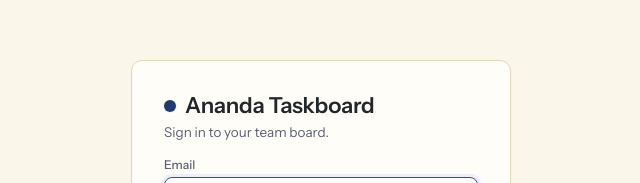
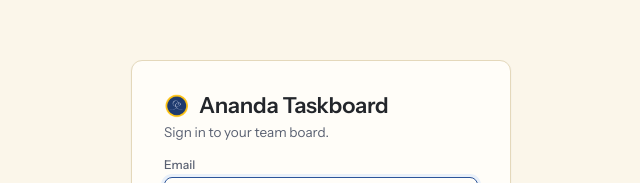
Before and after one commit to Gamanisk108/Ananda-Taskboard, a React (Vite) app in the folder frontend/: page / in a window 1280 px wide. Shown: the part 163-346 px from the top of the page, without its empty margins (319-959 px from the left). Built offline with nearby package versions, Linux system fonts and the light colour scheme; a web font is replaced by a local one.

Commit message:
fix(auth): use the lotus mark on auth screens, not a navy dot (P1)
Login / Signup / Forgot / Reset / Verify now show the brand lotus (/logo.png)
instead of a plain navy dot, matching the design.

Build + vitest(73) green.

Co-Authored-By: Claude Opus 4.8 <noreply@anthropic.com>

```diff
--- a/frontend/src/components/ForgotPassword.tsx
+++ b/frontend/src/components/ForgotPassword.tsx
@@ -36,7 +36,7 @@ export function ForgotPassword({ onBack }: { onBack: () => void }) {
       <div className="login-wrap">
         <div className="card login-card rise">
           <div className="login-brand">
-            <span className="dot" style={{ background: "var(--primary)", width: 12, height: 12 }} />
+            <img src="/logo.png" alt="" style={{ width: 26, height: 26, objectFit: "contain" }} />
             <h1 style={{ fontSize: 22 }}>{t("reset.sentTitle")}</h1>
           </div>
           <p className="muted" style={{ marginTop: 0 }}>{t("reset.sentBody", { email })}</p>
@@ -53,7 +53,7 @@ export function ForgotPassword({ onBack }: { onBack: () => void }) {
     <div className="login-wrap">
       <form className="card login-card rise" onSubmit={submit}>
         <div className="login-brand">
-          <span className="dot" style={{ background: "var(--primary)", width: 12, height: 12 }} />
+          <img src="/logo.png" alt="" style={{ width: 26, height: 26, objectFit: "contain" }} />
           <h1 style={{ fontSize: 22 }}>{t("reset.requestTitle")}</h1>
         </div>
         <p className="muted" style={{ marginTop: 0 }}>{t("reset.requestSubtitle")}</p>
--- a/frontend/src/components/Login.tsx
+++ b/frontend/src/components/Login.tsx
@@ -34,7 +34,7 @@ export function Login() {
     <div className="login-wrap">
       <form className="card login-card rise" onSubmit={submit}>
         <div className="login-brand">
-          <span className="dot" style={{ background: "var(--primary)", width: 12, height: 12 }} />
+          <img src="/logo.png" alt="" style={{ width: 26, height: 26, objectFit: "contain" }} />
           <h1 style={{ fontSize: 22 }}>Ananda Taskboard</h1>
         </div>
         <p className="muted" style={{ marginTop: 0 }}>{t("login.subtitle")}</p>
--- a/frontend/src/components/ResetPassword.tsx
+++ b/frontend/src/components/ResetPassword.tsx
@@ -9,7 +9,7 @@ function Card({ title, children }: { title: string; children: React.ReactNode })
     <div className="login-wrap">
       <div className="card login-card rise">
         <div className="login-brand">
-          <span className="dot" style={{ background: "var(--primary)", width: 12, height: 12 }} />
+          <img src="/logo.png" alt="" style={{ width: 26, height: 26, objectFit: "contain" }} />
           <h1 style={{ fontSize: 22 }}>{title}</h1>
         </div>
         {children}
--- a/frontend/src/components/Signup.tsx
+++ b/frontend/src/components/Signup.tsx
@@ -57,7 +57,7 @@ export function Signup({ onBack }: { onBack: () => void }) {
       <div className="login-wrap">
         <div className="card login-card rise">
           <div className="login-brand">
-            <span className="dot" style={{ background: "var(--primary)", width: 12, height: 12 }} />
+            <img src="/logo.png" alt="" style={{ width: 26, height: 26, objectFit: "contain" }} />
             <h1 style={{ fontSize: 22 }}>{t("signup.checkTitle")}</h1>
           </div>
           <p className="muted" style={{ marginTop: 0 }}>{t("signup.checkBody", { email: f.email })}</p>
@@ -73,7 +73,7 @@ export function Signup({ onBack }: { onBack: () => void }) {
     <div className="login-wrap">
       <form className="card login-card rise" onSubmit={submit}>
         <div className="login-brand">
-          <span className="dot" style={{ background: "var(--primary)", width: 12, height: 12 }} />
+          <img src="/logo.png" alt="" style={{ width: 26, height: 26, objectFit: "contain" }} />
           <h1 style={{ fontSize: 22 }}>{t("signup.title")}</h1>
         </div>
         <p className="muted" style={{ marginTop: 0 }}>{t("signup.subtitle")}</p>
--- a/frontend/src/components/VerifyEmail.tsx
+++ b/frontend/src/components/VerifyEmail.tsx
@@ -28,7 +28,7 @@ export function VerifyEmail() {
     <div className="login-wrap">
       <div className="card login-card rise">
         <div className="login-brand">
-          <span className="dot" style={{ background: "var(--primary)", width: 12, height: 12 }} />
+          <img src="/logo.png" alt="" style={{ width: 26, height: 26, objectFit: "contain" }} />
           <h1 style={{ fontSize: 22 }}>{title}</h1>
         </div>
         {status === "ok" && (
```
Also changed, not shown: 7 other files (tests, documents, lock files or other folders).
